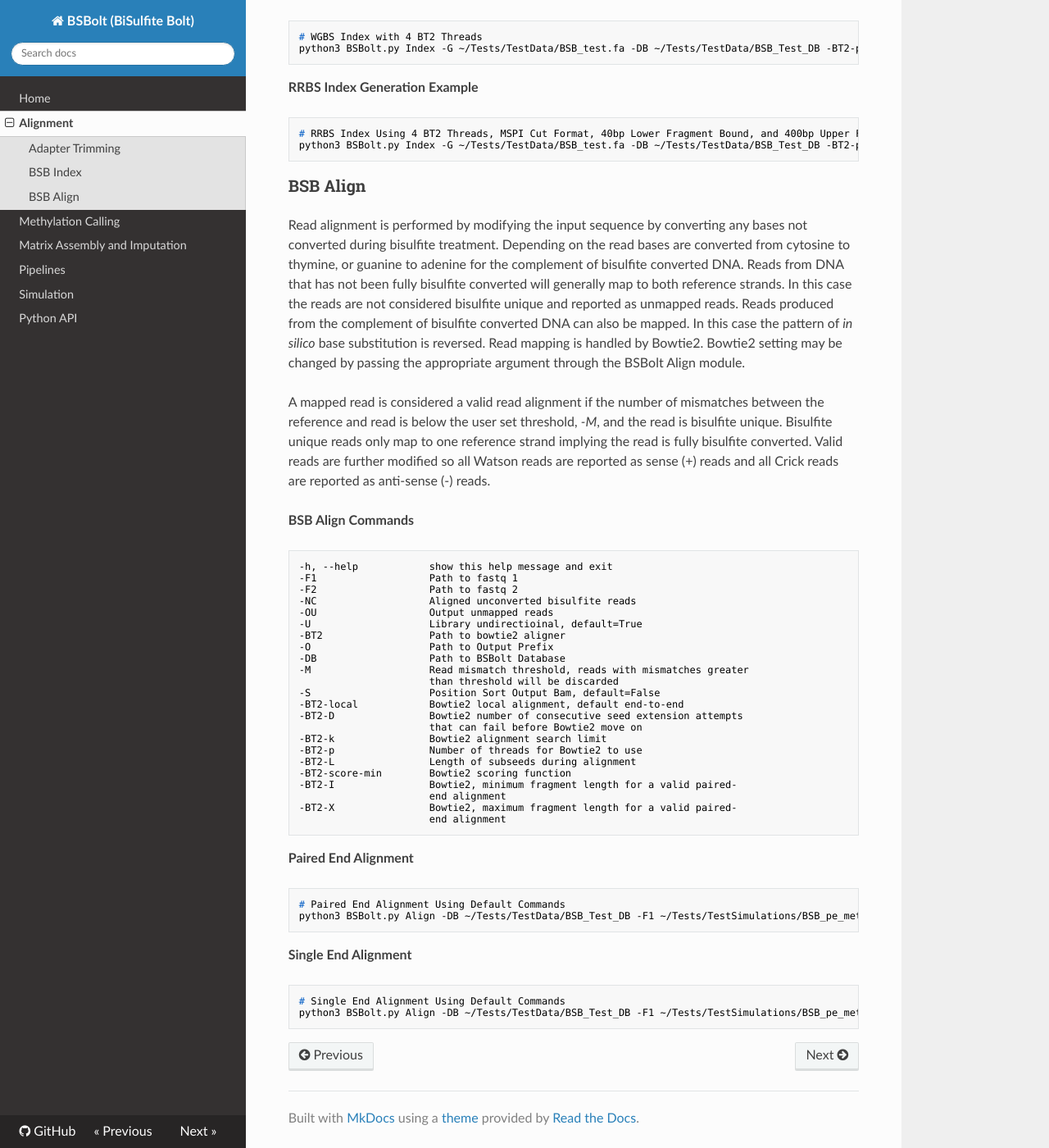
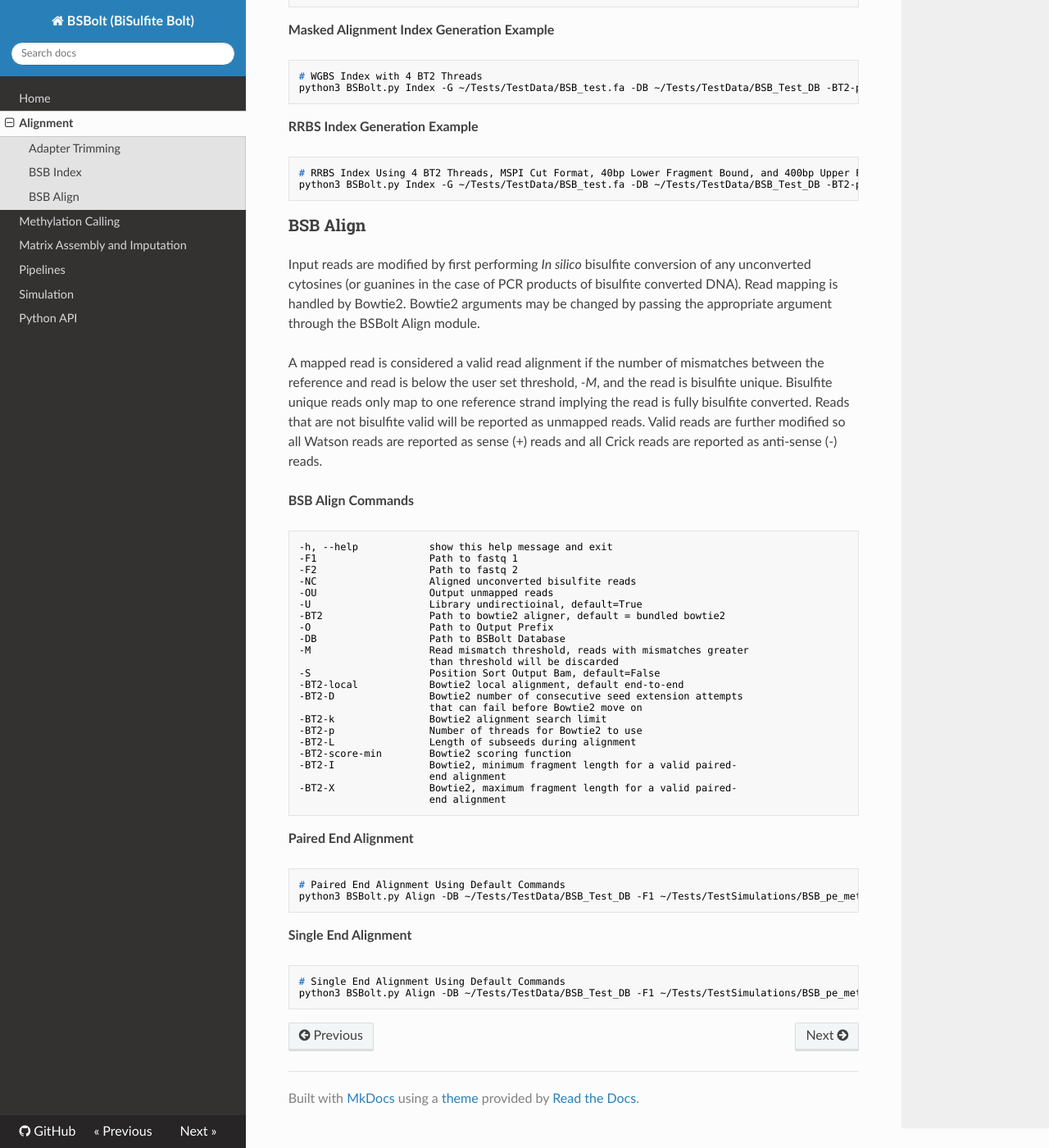
Before and after one commit to NuttyLogic/BSBolt, an MkDocs documentation site: the page built from docs/align.md, in a window 1280 px wide and 1400 px high, scrolled down 1618 px. Shown: the whole window at 82% size. Built offline with MkDocs 1.6.1, drawn with Linux system fonts in a browser that asks for light colours; nearby versions of some CDN libraries; some of the changed text lies outside the part shown.

Commit message:
Updated Documentation

````diff
--- a/docs/align.md
+++ b/docs/align.md
@@ -9,7 +9,8 @@ sequencing libraries this is not recommended.
 ### Adapter Trimming
 
 Adapter sequences should be trimmed from sequencing reads before alignment with BSBolt. We recommend using
-[CutAdapt](https://cutadapt.readthedocs.io/en/stable/) to trim sequencing adapters. Illumina adapter sequences commonly
+[CutAdapt](https://cutadapt.readthedocs.io/en/stable/) to trim sequencing adapters. I adapters are not trimmed alignment
+can be performed using BSB Align local mode. The Illumina adapter sequences commonly
 used for bisulfite sequencing are listed below.
 
 **Standard Illumina TruSeq Adapter Sequences**
@@ -24,19 +25,20 @@ Read 2
 
 ### BSB Index
 Following bisulfite conversion the Watson (sense) and  Crick (anti-sense) DNA strands are no longer complementary.
-Correctly aligning bisulfite converted reads requires the construction of an alignment index containing bisulfite
-converted version of each reference strand. The combined reference sequence is twice as large and results in a larger
-alignment index. Reads mapping to different reference strands are handled during the alignment step.
+Correctly aligning bisulfite converted reads requires the construction of an alignment index containing a bisulfite
+converted sequence for each reference strand; resulting in a larger index. Not all regions of the genome will be
+bisulfite unique, ie reads from these regions will not align uniquely to either a Watson or Crick sequence.
+Reads mapping to different reference strands are handled during the alignment step.
 
 BSB support generation of 3 types of alignment indices. Local alignment is discourage for when aligning reads against
-as masked alignment index or RRBS index.
+a masked alignment index or a RRBS index.
 
 1. Whole genome bisulfite sequencing indices
     - Index is generated for complete Watson and Crick strands
 2. Masked alignment indices for targeted bisulfite sequencing
     - Sequence outside the reference region is masked in both the Watson and Crick strands before index generation
 3. Reduced representation bisulfite sequencing (RRBS) indices
-    - The reference sequence is *In silico* restriction enzyme digested to give a list of plausible target region
+    - The reference sequence is *In silico* restriction enzyme digested to give a list of plausible target regions
 
 **BSB Index Commands**
 ```shell
@@ -78,16 +80,12 @@ python3 BSBolt.py Index -G ~/Tests/TestData/BSB_test.fa -DB ~/Tests/TestData/BSB
 ```
 
 ### BSB Align
-Read alignment is performed by modifying the input sequence by converting any bases not converted during bisulfite treatment. Depending on the
-read bases are converted from cytosine to thymine, or guanine to adenine for the complement of bisulfite converted DNA. Reads from DNA that
-has not been fully bisulfite converted will generally map to both reference strands. In this case the reads are not considered bisulfite unique
-and reported as unmapped reads. Reads produced from the complement of bisulfite converted DNA can also be mapped. In this case the
-pattern of *in silico* base substitution is reversed. Read mapping is handled by Bowtie2. Bowtie2 setting may be changed by passing the appropriate
-argument through the BSBolt Align module.
+Input reads are modified by first performing *In silico* bisulfite conversion of any unconverted cytosines (or guanines in the case of PCR products of bisulfite converted DNA).
+Read mapping is handled by Bowtie2. Bowtie2 arguments may be changed by passing the appropriate argument through the BSBolt Align module.
 
 A mapped read is considered a valid read alignment if the number of mismatches between the reference and read is below the user set threshold, *-M*, and the
-read is bisulfite unique. Bisulfite unique reads only map to one reference strand implying the read is fully bisulfite converted. Valid reads are further modified
-so all Watson reads are reported as sense (+) reads and all Crick reads are reported as anti-sense (-) reads.
+read is bisulfite unique. Bisulfite unique reads only map to one reference strand implying the read is fully bisulfite converted. Reads that are not bisulfite valid will be reported
+as unmapped reads. Valid reads are further modified so all Watson reads are reported as sense (+) reads and all Crick reads are reported as anti-sense (-) reads.
 
 
 **BSB Align Commands**
@@ -98,7 +96,7 @@ so all Watson reads are reported as sense (+) reads and all Crick reads are repo
 -NC                   Aligned unconverted bisulfite reads
 -OU                   Output unmapped reads
 -U                    Library undirectioinal, default=True
--BT2                  Path to bowtie2 aligner
+-BT2                  Path to bowtie2 aligner, default = bundled bowtie2
 -O                    Path to Output Prefix
 -DB                   Path to BSBolt Database
 -M                    Read mismatch threshold, reads with mismatches greater
@@ -119,11 +117,11 @@ so all Watson reads are reported as sense (+) reads and all Crick reads are repo
 **Paired End Alignment**
 ```shell
 # Paired End Alignment Using Default Commands
-python3 BSBolt.py Align -DB ~/Tests/TestData/BSB_Test_DB -F1 ~/Tests/TestSimulations/BSB_pe_meth_1.fastq -F2 ~/Tests/TestSimulations/BSB_pe_meth_2.fastq -O ~/Tests/BSB_pe_test -S
+python3 BSBolt.py Align -DB ~/Tests/TestData/BSB_Test_DB -F1 ~/Tests/TestSimulations/BSB_pe_meth_1.fastq -F2 ~/Tests/TestSimulations/BSB_pe_meth_2.fastq -O ~/Tests/BSB_pe_test
 ```
 
 **Single End Alignment**
 ```shell
 # Single End Alignment Using Default Commands
-python3 BSBolt.py Align -DB ~/Tests/TestData/BSB_Test_DB -F1 ~/Tests/TestSimulations/BSB_pe_meth_1.fastq -O ~/Tests/BSB_pe_test -S
+python3 BSBolt.py Align -DB ~/Tests/TestData/BSB_Test_DB -F1 ~/Tests/TestSimulations/BSB_pe_meth_1.fastq -O ~/Tests/BSB_pe_test
 ```
````
Also changed, not shown: docs/matrix.md (+2 -2 lines), docs/methylation_calling.md (+12 -11 lines), docs/simulation.md (+1 -3 lines), 3 other files.
